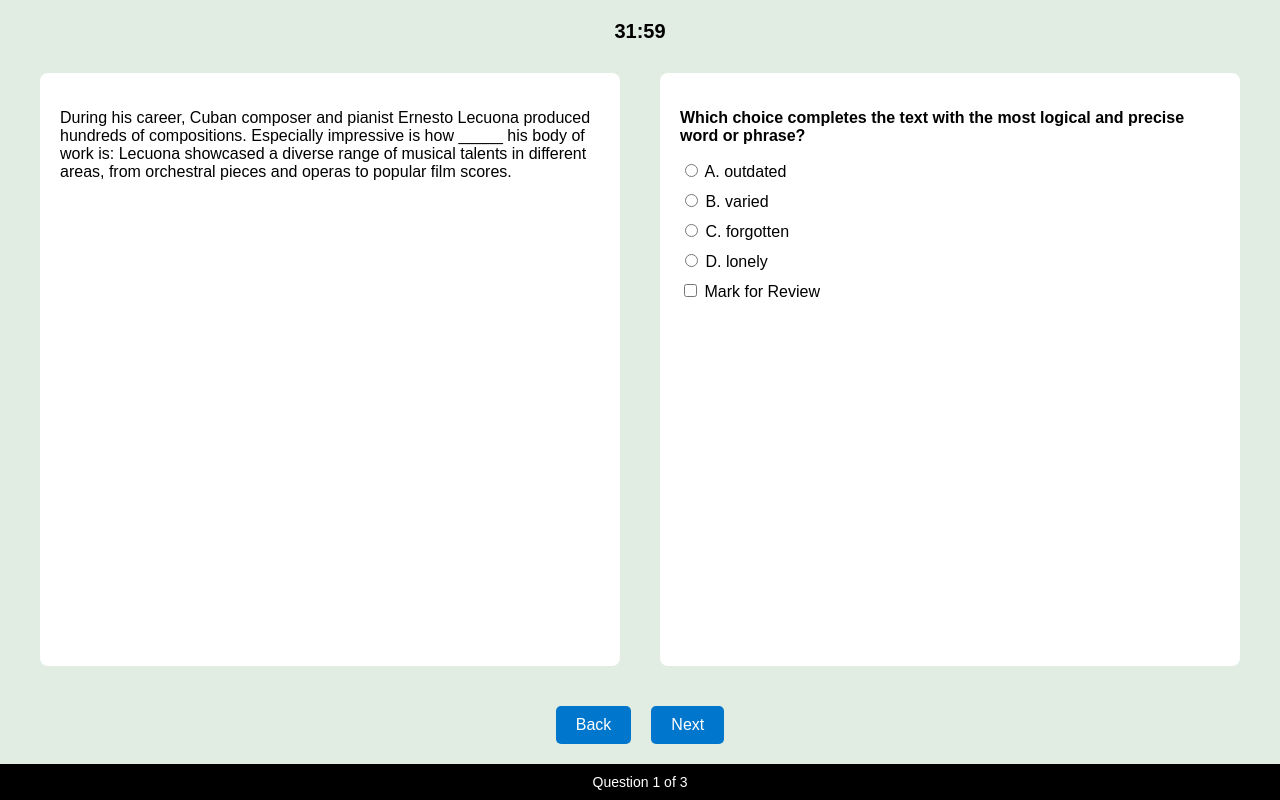
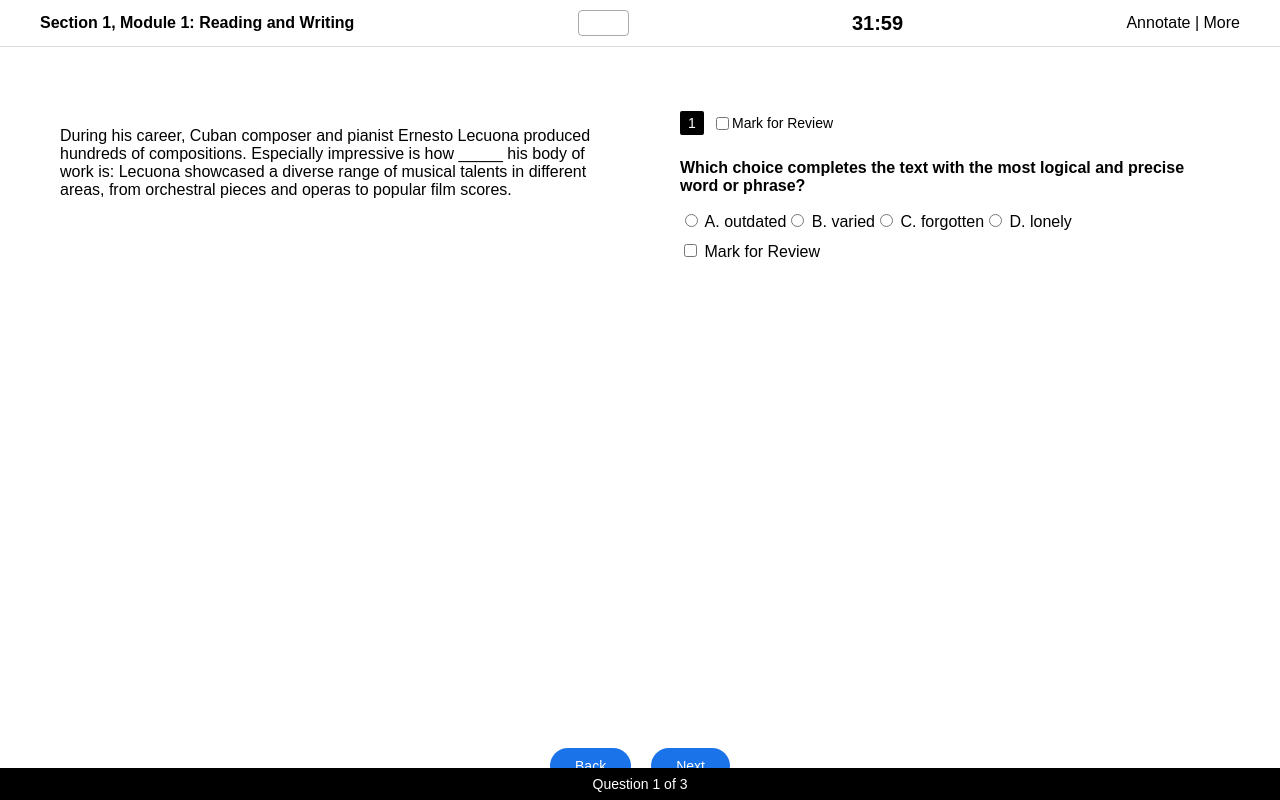
Before and after one commit to esotericisms/satmock, a plain HTML site: page index.html in a window 1280 px wide. Both pictures are taken after a click on the button "Start Test". Drawn offline with Linux system fonts and the light colour scheme.

Commit message:
Update index.html

```diff
--- a/index.html
+++ b/index.html
@@ -2,7 +2,7 @@
 <html lang="en">
 <head>
   <meta charset="UTF-8">
-  <title>Start Code</title>
+  <title>Mock SAT Test</title>
   <style>
     body {
       margin: 0;
@@ -49,17 +49,36 @@
       color: #0077cc;
       text-decoration: none;
     }
+
+    /* Test screen styles */
     #testScreen {
       display: none;
       flex-direction: column;
       height: 100vh;
-      background-color: #e1ede3;
+      background-color: #ffffff;
     }
     .test-header {
-      text-align: center;
+      display: flex;
+      justify-content: space-between;
+      align-items: center;
+      padding: 10px 40px;
+      font-size: 16px;
+      border-bottom: 1px solid #ddd;
+    }
+    .test-header .section-title {
+      font-weight: bold;
+    }
+    .test-header .timer {
       font-size: 20px;
       font-weight: bold;
-      margin: 20px 0 10px;
+    }
+    .test-header button {
+      background: none;
+      border: 1px solid #aaa;
+      border-radius: 4px;
+      padding: 4px 10px;
+      font-size: 14px;
+      cursor: pointer;
     }
     .test-body {
       display: flex;
@@ -68,32 +87,97 @@
       gap: 40px;
     }
     .left-column, .right-column {
+      flex: 1;
       background-color: #fff;
       padding: 20px;
-      border-radius: 8px;
+      border-radius: 4px;
+      position: relative;
+    }
+    .colorline-container {
+      display: flex;
+      margin: 8px 0 16px;
+    }
+    .colorline-container span {
+      display: inline-block;
+      height: 3px;
       flex: 1;
+      margin-right: 0.3%;
     }
-    .choices label {
-      display: block;
-      margin: 10px 0;
+    .question-header {
+      display: flex;
+      align-items: center;
+      margin-bottom: 8px;
+      font-size: 15px;
     }
-    .progress-footer {
-      text-align: center;
+    .question-header .question-number {
+      background-color: #000;
+      color: #fff;
+      width: 24px;
+      height: 24px;
+      display: flex;
+      align-items: center;
+      justify-content: center;
+      margin-right: 8px;
       font-size: 14px;
-      background-color: black;
-      color: white;
-      padding: 10px 0;
+      border-radius: 2px;
+    }
+    .question-header .mark-review {
+      display: flex;
+      align-items: center;
+      font-size: 14px;
+    }
+    .options-container {
+      margin-top: 12px;
+    }
+    .option-wrapper {
+      margin-bottom: 12px;
+    }
+    .options-cell {
+      display: flex;
+      align-items: center;
+      border: 1px solid #ccc;
+      border-radius: 4px;
+      padding: 12px;
+    }
+    .letters-container {
+      width: 24px;
+      height: 24px;
+      border: 1px solid #ccc;
+      border-radius: 50%;
+      display: flex;
+      align-items: center;
+      justify-content: center;
+      margin-right: 12px;
+      font-weight: bold;
+    }
+    .option-text {
+      font-size: 15px;
+      line-height: 1.5;
     }
     .nav-buttons {
       display: flex;
       justify-content: center;
       gap: 20px;
-      margin: 20px 0;
+      padding: 16px 0;
     }
-    .timer {
+    .nav-buttons button {
+      background-color: #1a73e8;
+      color: white;
+      border: none;
+      border-radius: 20px;
+      font-size: 14px;
+      padding: 10px 25px;
+      cursor: pointer;
+    }
+    .progress-footer {
       text-align: center;
-      font-size: 20px;
-      font-weight: bold;
+      font-size: 14px;
+      background-color: #000;
+      color: #fff;
+      padding: 8px 0;
+      position: absolute;
+      bottom: 0;
+      width: 100%;
     }
   </style>
 </head>
@@ -118,18 +202,33 @@
 
   <div id="testScreen">
     <div class="test-header">
+      <div class="section-title">Section 1, Module 1: Reading and Writing</div>
+      <button onclick="toggleTimer()" id="pauseBtn">Hide</button>
       <div class="timer" id="timer">32:00</div>
+      <div class="header-actions">Annotate | More</div>
+    </div>
+    <div class="colorline-container">
+      <!-- Spans inserted dynamically to match screenshot colors -->
     </div>
     <div class="test-body">
       <div class="left-column" id="leftColumn">Loading passage...</div>
-      <div class="right-column" id="rightColumn">Loading question...</div>
+      <div class="right-column">
+        <div class="question-header">
+          <div class="question-number" id="questionNumber">1</div>
+          <div class="mark-review"><input type="checkbox"> Mark for Review</div>
+        </div>
+        <div class="colorline-container" id="colorLineInQuestion">
+          <!-- Duplicate colorline above question -->
+        </div>
+        <div class="options-container" id="rightColumn">Loading question...</div>
+      </div>
     </div>
     <div class="nav-buttons">
       <button onclick="prevQuestion()">Back</button>
       <button onclick="nextQuestion()">Next</button>
     </div>
     <div class="progress-footer">
-      Question <span id="questionNumber">1</span> of <span id="totalQuestions">27</span>
+      Question <span id="questionNumberFooter">1</span> of <span id="totalQuestions">27</span>
     </div>
   </div>
 
```
